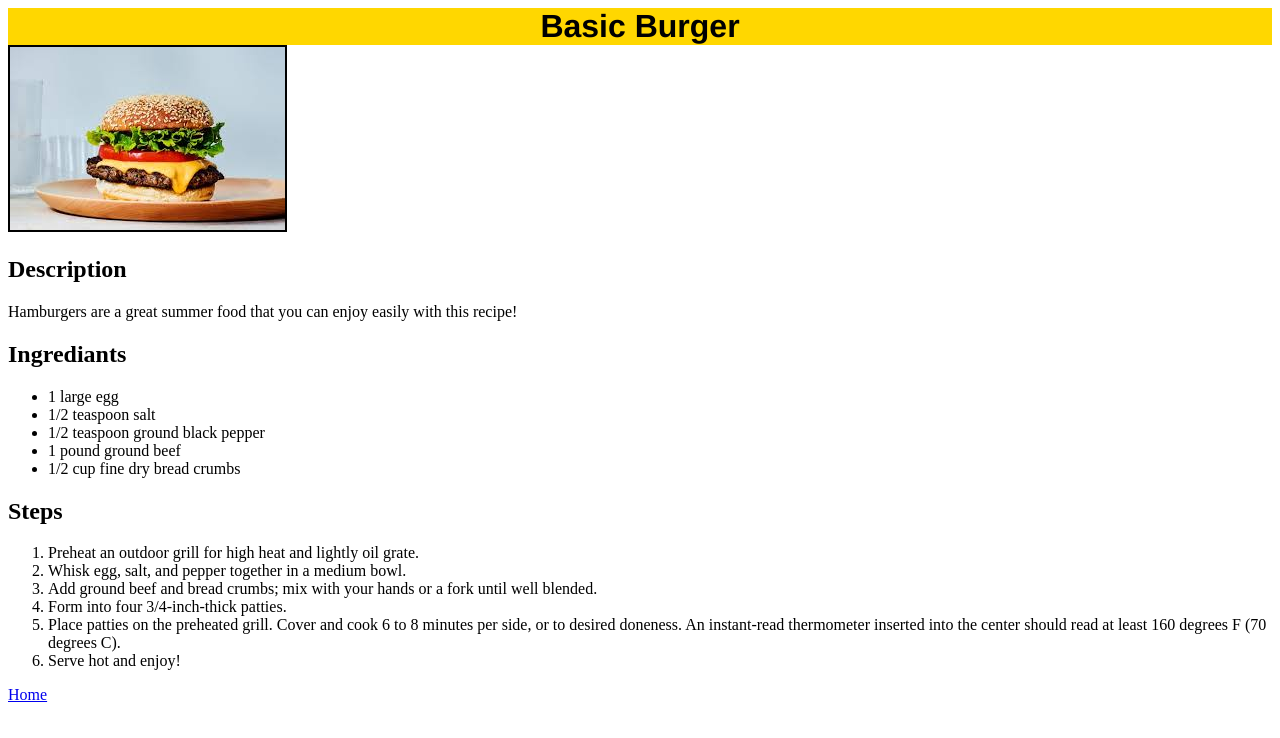
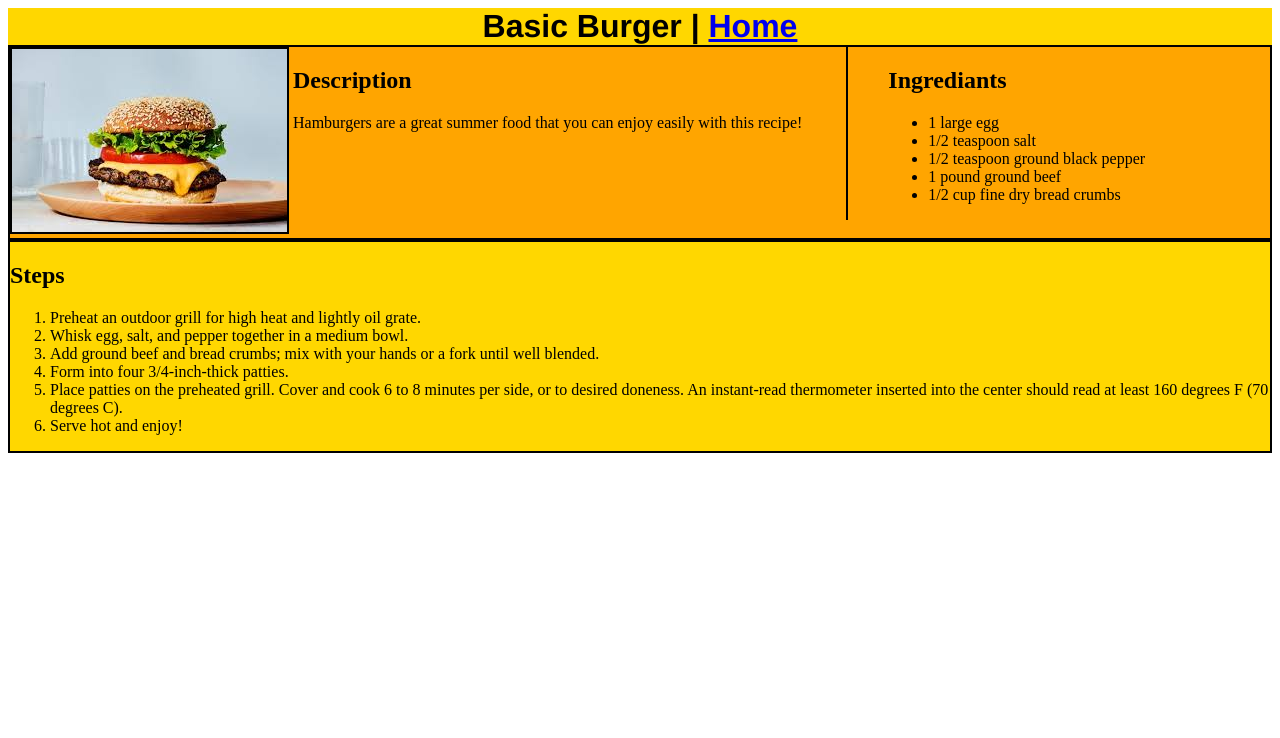
Before and after one commit to TimothyJMcKirgan/odin-recipes, a plain HTML site: page recipes/burger.html in a window 1280 px wide. Drawn offline with Linux system fonts and the light colour scheme.

Commit message:
Complete basic burger page CSS styling

```diff
--- a/recipes/burger.html
+++ b/recipes/burger.html
@@ -6,12 +6,16 @@
         <meta charset="UTF-8">
     </head>
     <body>
-        <h1 class="web-title">Basic Burger</h1>
+        <h1 class="web-title">Basic Burger | <a href="../index.html">Home</a></h1>
+        <div class="intro-package">
             <img src="../images/burger.jpeg" alt="Hamburger" height="183" width="275">
+            <div class="image-describe">
                 <h2>Description</h2>
                 <p>
                     Hamburgers are a great summer food that you can enjoy easily with this recipe!
                 </p>
+            </div>
+            <div class="ingrediants">
                 <h2>Ingrediants</h2>
                 <ul>
                     <li>1 large egg</li>
@@ -20,6 +24,9 @@
                     <li>1 pound ground beef</li>
                     <li>1/2 cup fine dry bread crumbs</li>
                 </ul>
+            </div>
+        </div>
+        <div class="steps">
             <h2>Steps</h2>
             <ol>
                 <li>
@@ -42,6 +49,6 @@
                     Serve hot and enjoy!
                 </li>
             </ol>
-        <a href="../index.html">Home</a>
+        </div>
     </body>
 </html>
```
Lines whose indentation alone changed are shown as unchanged.
